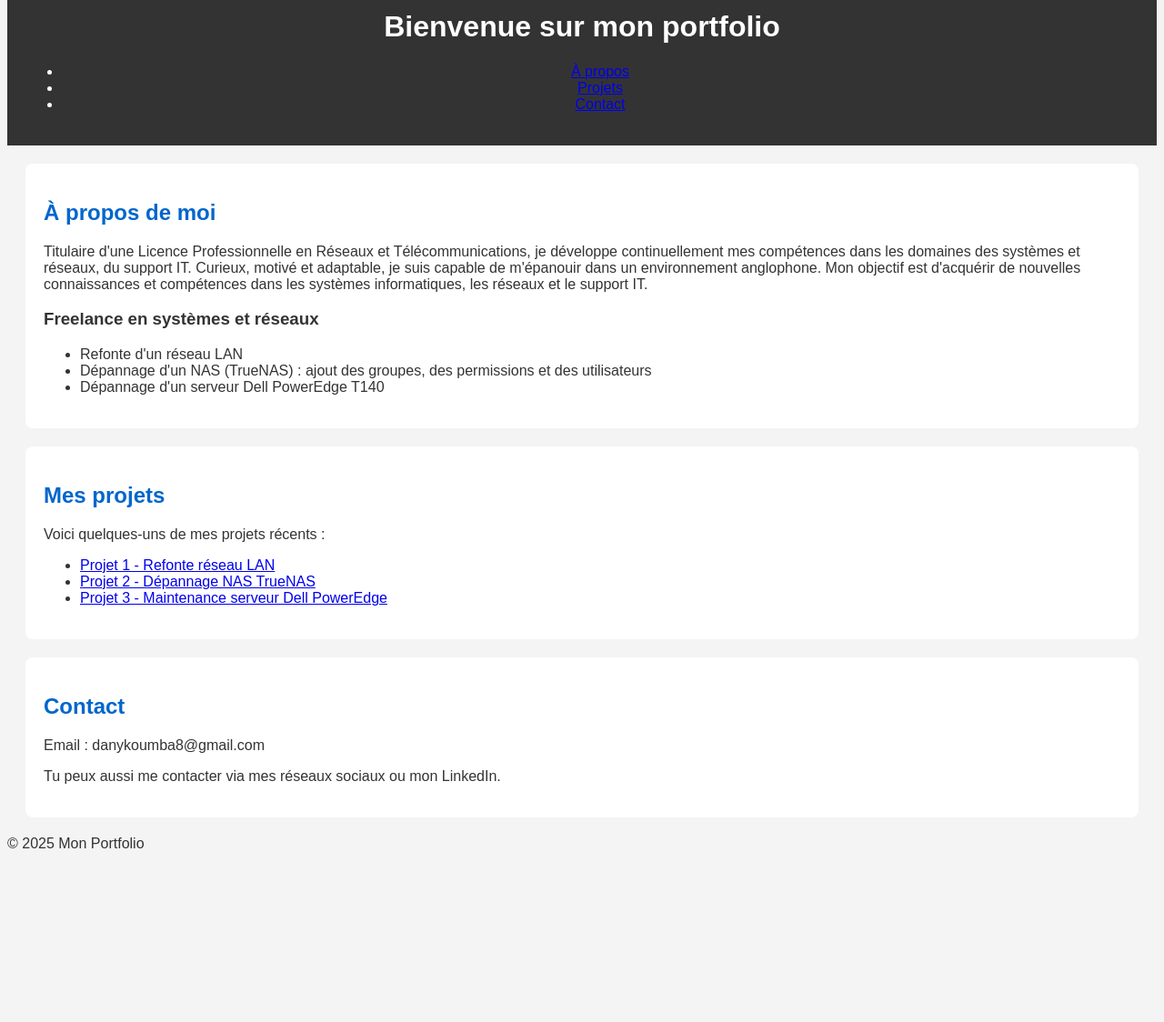
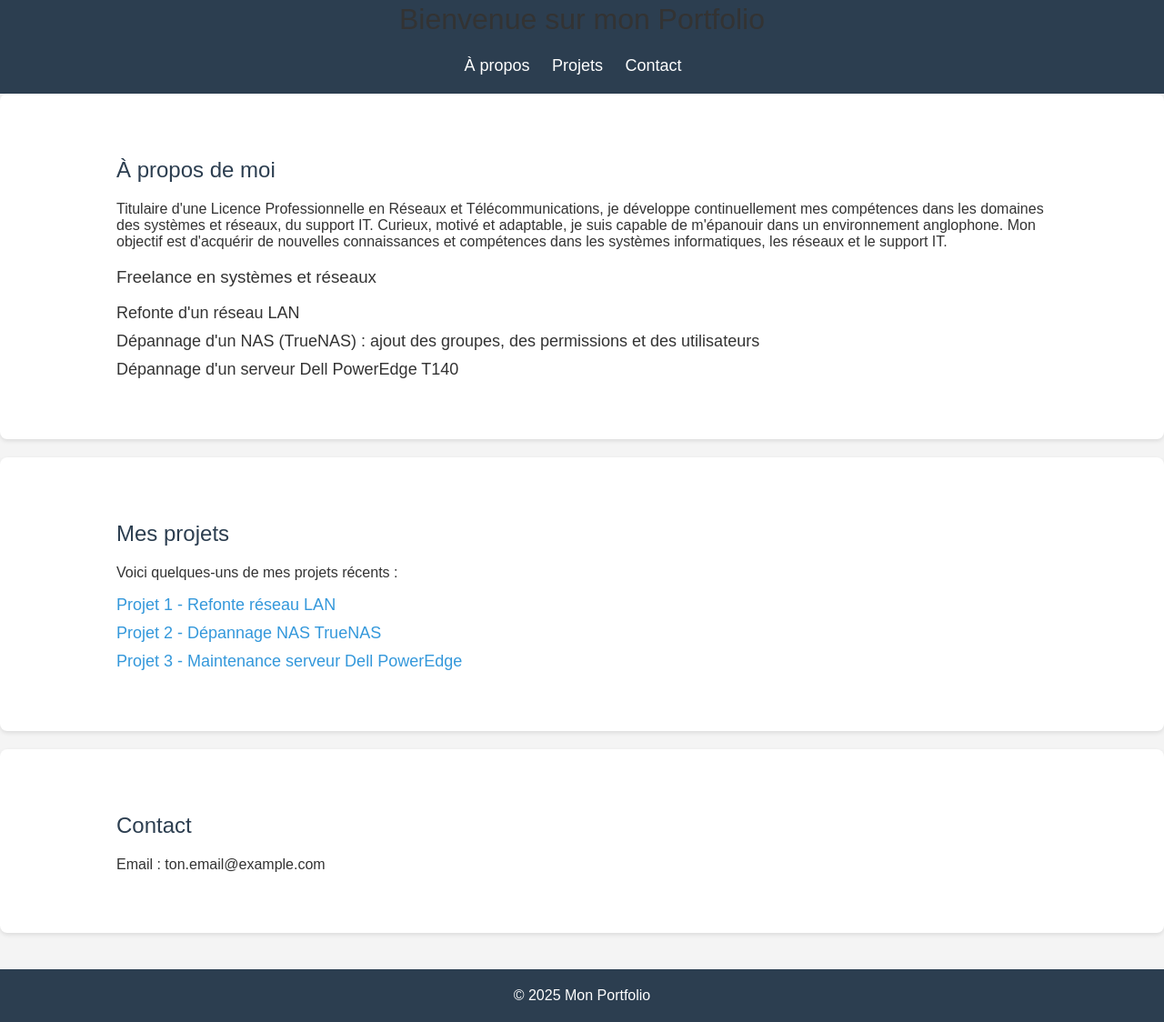
Before and after one commit to roy1l/dany.github.io, a plain HTML site: page index.html in a window 1280 px wide. Shown: the part 38-1162 px from the top of the page at 91% size. Before the commit the page ends 991 px from the top, so only its background shows below. Drawn offline with Linux system fonts and the light colour scheme.

Commit message:
Refonte du design du portfolio

```diff
--- a/index.html
+++ b/index.html
@@ -4,11 +4,12 @@
     <meta charset="UTF-8">
     <meta name="viewport" content="width=device-width, initial-scale=1.0">
     <title>Mon Portfolio</title>
-    <link rel="stylesheet" href="styles.css"> <!-- Si tu veux ajouter un fichier CSS pour le style -->
+    <link rel="stylesheet" href="styles.css">
 </head>
 <body>
     <header>
-        <h1>Bienvenue sur mon portfolio</h1>
+        <div class="container">
+            <h1>Bienvenue sur mon Portfolio</h1>
             <nav>
                 <ul>
                     <li><a href="#about">À propos</a></li>
@@ -16,9 +17,11 @@
                     <li><a href="#contact">Contact</a></li>
                 </ul>
             </nav>
+        </div>
     </header>
 
     <section id="about">
+        <div class="container">
             <h2>À propos de moi</h2>
             <p>
                 Titulaire d'une Licence Professionnelle en Réseaux et Télécommunications, je développe continuellement mes compétences
@@ -32,9 +35,11 @@
                 <li>Dépannage d'un NAS (TrueNAS) : ajout des groupes, des permissions et des utilisateurs</li>
                 <li>Dépannage d'un serveur Dell PowerEdge T140</li>
             </ul>
+        </div>
     </section>
 
     <section id="projects">
+        <div class="container">
             <h2>Mes projets</h2>
             <p>Voici quelques-uns de mes projets récents :</p>
             <ul>
@@ -42,16 +47,20 @@
                 <li><a href="#">Projet 2 - Dépannage NAS TrueNAS</a></li>
                 <li><a href="#">Projet 3 - Maintenance serveur Dell PowerEdge</a></li>
             </ul>
+        </div>
     </section>
 
     <section id="contact">
+        <div class="container">
             <h2>Contact</h2>
-        <p>Email : danykoumba8@gmail.com</p>
-        <p>Tu peux aussi me contacter via mes réseaux sociaux ou mon LinkedIn.</p>
+            <p>Email : ton.email@example.com</p>
+        </div>
     </section>
 
     <footer>
+        <div class="container">
             <p>&copy; 2025 Mon Portfolio</p>
+        </div>
     </footer>
 </body>
 </html>
--- a/styles.css
+++ b/styles.css
@@ -1,23 +1,109 @@
+/* Global styles */
 body {
-    font-family: Arial, sans-serif;
+    font-family: 'Arial', sans-serif;
+    margin: 0;
+    padding: 0;
     background-color: #f4f4f4;
     color: #333;
 }
 
+.container {
+    width: 80%;
+    margin: 0 auto;
+}
+
+h1, h2, h3 {
+    font-weight: normal;
+    color: #333;
+}
+
+a {
+    color: #3498db;
+    text-decoration: none;
+}
+
+a:hover {
+    text-decoration: underline;
+}
+
+/* Header */
 header {
-    background-color: #333;
+    background-color: #2c3e50;
     color: white;
-    padding: 20px;
+    padding: 20px 0;
     text-align: center;
 }
 
-h2 {
-    color: #0066cc;
+header nav ul {
+    list-style: none;
+    padding: 0;
+    margin: 0;
 }
 
+header nav ul li {
+    display: inline;
+    margin-right: 20px;
+}
+
+header nav ul li a {
+    color: white;
+    font-size: 18px;
+}
+
+/* Sections */
 section {
-    margin: 20px;
-    padding: 20px;
-    background-color: white;
+    padding: 50px 0;
+    background-color: #fff;
+    margin-bottom: 20px;
     border-radius: 8px;
+    box-shadow: 0 2px 5px rgba(0, 0, 0, 0.1);
 }
+
+h2 {
+    color: #2c3e50;
+    margin-bottom: 20px;
+}
+
+ul {
+    list-style: none;
+    padding-left: 0;
+}
+
+ul li {
+    margin: 10px 0;
+    font-size: 18px;
+}
+
+/* Contact Section */
+#contact p {
+    font-size: 16px;
+}
+
+/* Footer */
+footer {
+    background-color: #2c3e50;
+    color: white;
+    text-align: center;
+    padding: 20px 0;
+    margin-top: 40px;
+}
+
+footer p {
+    margin: 0;
+}
+
+/* Responsive design */
+@media (max-width: 768px) {
+    .container {
+        width: 90%;
+    }
+
+    header nav ul {
+        text-align: center;
+    }
+
+    header nav ul li {
+        display: block;
+        margin-right: 0;
+    }
+}
```
Lines whose indentation alone changed are shown as unchanged.
